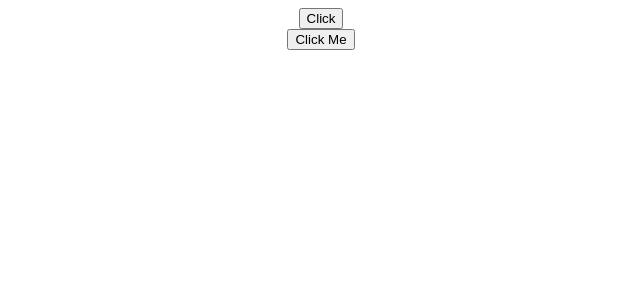
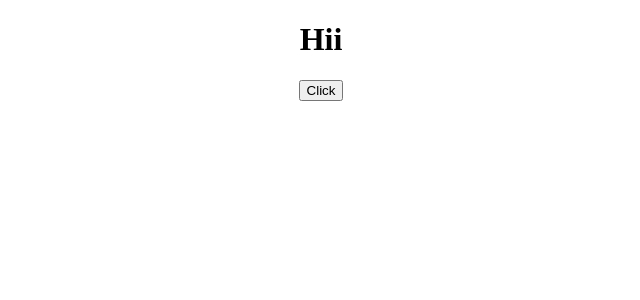
Before and after one commit to SaishJ/React-JS-Beginner-to-Advanced, a React (Create React App) app: page / in a window 1280 px wide. Shown: the top 300 px of the page, without its empty margins (319-959 px from the left). Built offline with nearby package versions, Linux system fonts and the light colour scheme.

Commit message:
:building_construction: Binding Event Handlers
Binding Event Handlers

```diff
--- a/src/App.js
+++ b/src/App.js
@@ -6,12 +6,14 @@ import Message from "./components/Message";
 import Counter from "./components/counter";
 import FunctionClick from "./components/FunctionClick";
 import ClassClick from "./components/ClassClick";
+import EvenBind from "./components/EventBind";
 
 function App() {
   return (
     <div className="App">
-      <FunctionClick />
-      <ClassClick />
+      <EvenBind />
+      {/* <FunctionClick /> */}
+      {/* <ClassClick /> */}
       {/* <Counter /> */}
       {/* <Message /> */}
       {/* Functional Components props */}
--- /dev/null
+++ b/src/components/EventBind.js
@@ -0,0 +1,50 @@
+import React, { Component } from "react";
+
+class EventBind extends Component {
+  constructor(props) {
+    super(props);
+
+    this.state = {
+      message: "Hii",
+    };
+
+    // 3 way
+    this.clickHandler = this.clickHandler.bind(this);
+  }
+
+  //   clickHandler() {
+  //     this.setState({
+  //       message: "Goodbye",
+  //     });
+  //     // console.log(this);
+  //   }
+
+  // 4 way
+  clickHandler = () => {
+    this.setState({
+      message: "Goodbye",
+    });
+  };
+
+  render() {
+    return (
+      <div>
+        <h1>{this.state.message}</h1>
+        {/* 1 way */}
+        {/* <button onClick={this.clickHandler.bind(this)}>Click</button> */}
+        {/* 2 way */}
+        {/* <button onClick={() => this.clickHandler()}>Click</button> */}
+        <button onClick={this.clickHandler}>Click</button>
+      </div>
+    );
+  }
+}
+
+export default EventBind;
+
+// There are 4 ways to Bind event handler.
+// 1) binding in render.    => performance implication.
+// 2) arrow function in render. => when pass argument.
+// 3) binding in class constructor.
+// 4) class property as arrow function.
+// use 3 or 4 way to bind event handler and when pass argument that time use 2 way
```
Also changed, not shown: 1 other file (tests, documents, lock files or other folders).
